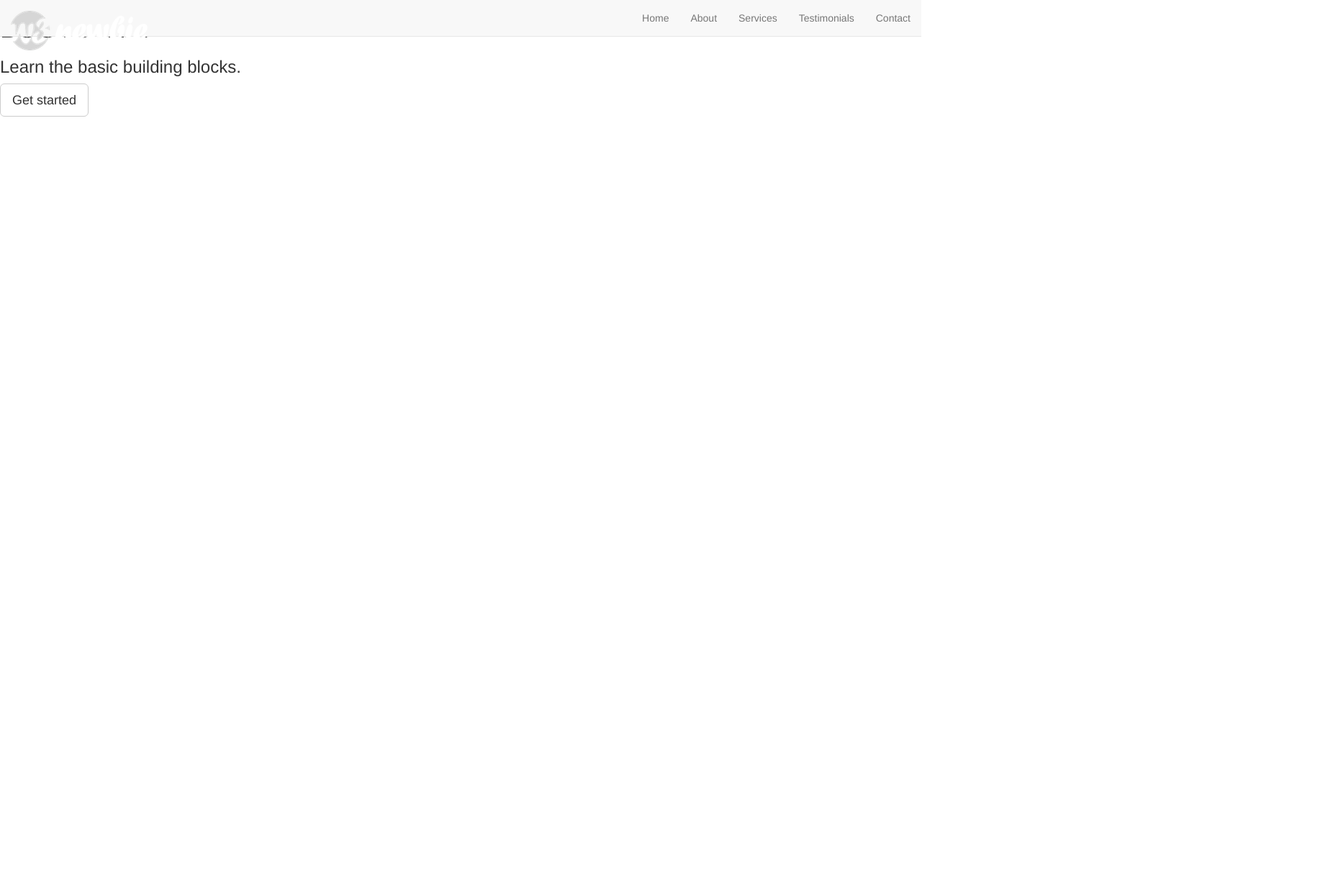
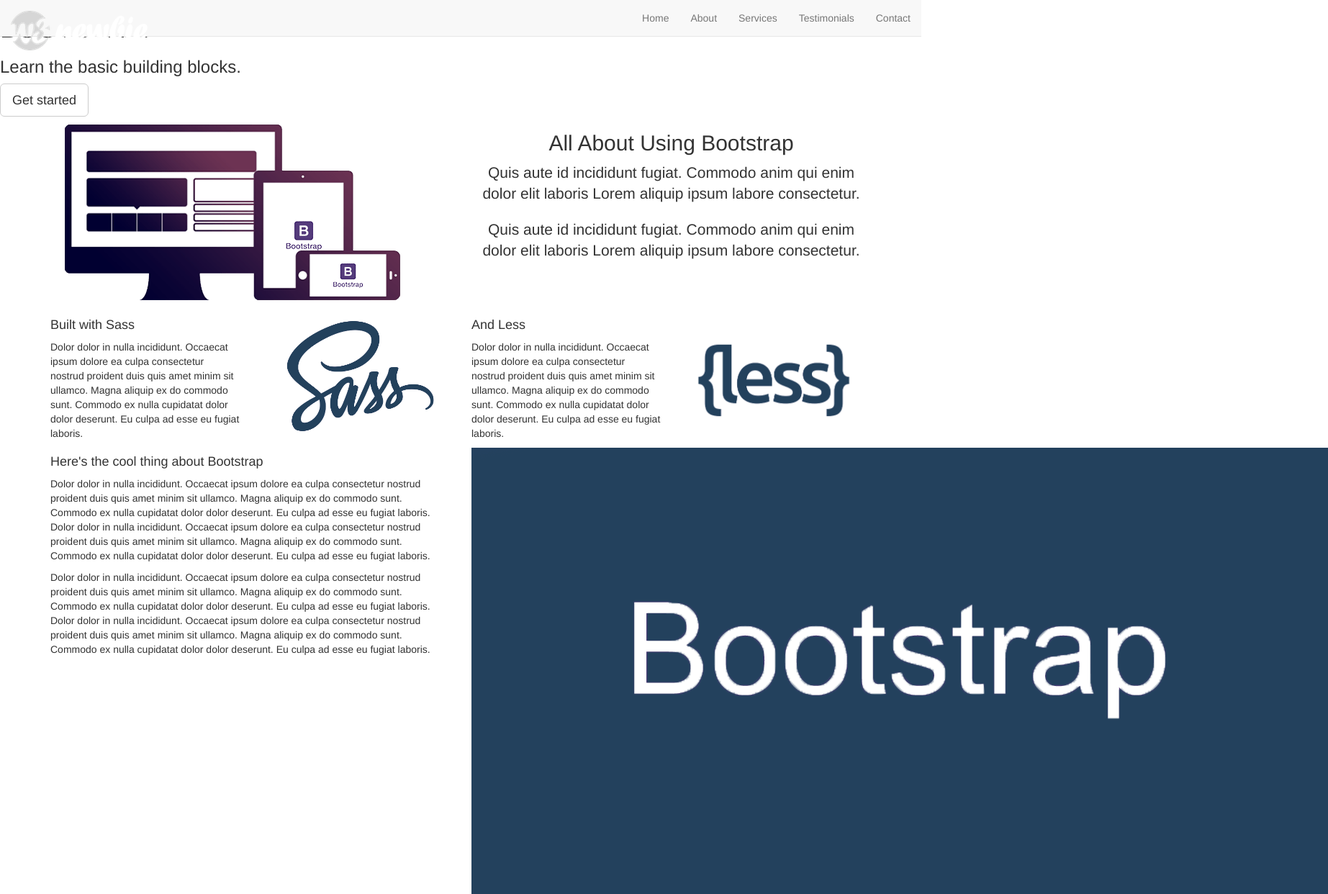
Before and after one commit to Brendon1911/Bootstrap-Webpage-Tutorial, a plain HTML site: page index.html in a window 1280 px wide. Shown: the whole page at 72% size, 1845 px wide, since content can reach past the window. Before the commit the page ends 800 px from the top, so only its background shows below. Drawn offline with nearby package versions, Linux system fonts and the light colour scheme.

Commit message:
Add main page content

```diff
--- a/index.html
+++ b/index.html
@@ -43,6 +43,78 @@
       </div>
     </div>
 
+    <div class="padding">
+      <div class="container">
+        <div class="row">
+          <div class="col-sm-6">
+            <img src="img/bootstrap.png">
+          </div>
+          <div class="col-sm-6 text-center">
+            <h2>All About Using Bootstrap</h2>
+            <p class="lead">Quis aute id incididunt fugiat. Commodo anim qui enim dolor elit laboris Lorem aliquip ipsum
+              labore consectetur.</p>
+            <p class="lead">Quis aute id incididunt fugiat. Commodo anim qui enim dolor elit laboris Lorem aliquip ipsum
+                labore consectetur.</p>
+          </div>
+        </div>
+      </div>
+    </div>
+
+    <div class="padding">
+      <div class="container">
+        <div class="row">
+          <div class="col-lg-3 col-md-3 col-sm-6 col-xs-12">
+            <h4>Built with Sass</h4>
+            <p>Dolor dolor in nulla incididunt. Occaecat ipsum dolore ea culpa consectetur nostrud proident duis quis
+              amet minim sit ullamco. Magna aliquip ex do commodo sunt. Commodo ex nulla cupidatat dolor dolor deserunt.
+              Eu culpa ad esse eu fugiat laboris.</p>
+          </div>
+          <div class="col-lg-3 col-md-3 col-sm-6 col-xs-12">
+            <img src="img/sass.png" class="img-responsive">
+          </div>
+          <div class="col-lg-3 col-md-3 col-sm-6 col-xs-12">
+            <h4>And Less</h4>
+            <p>Dolor dolor in nulla incididunt. Occaecat ipsum dolore ea culpa consectetur nostrud proident duis quis
+              amet minim sit ullamco. Magna aliquip ex do commodo sunt. Commodo ex nulla cupidatat dolor dolor deserunt.
+              Eu culpa ad esse eu fugiat laboris.</p>
+          </div>
+          <div class="col-lg-3 col-md-3 col-sm-6 col-xs-12">
+            <img src="img/less.png" class="img-responsive">
+          </div>
+        </div>
+      </div>
+    </div>
+
+    <div id="fixed">
+    </div>
+
+    <div class="padding">
+        <div class="container">
+          <div class="row">
+            <div class="col-sm-6">
+              <h4>Here's the cool thing about Bootstrap</h4>
+              <p>Dolor dolor in nulla incididunt. Occaecat ipsum dolore ea culpa consectetur nostrud proident duis quis
+                amet minim sit ullamco. Magna aliquip ex do commodo sunt. Commodo ex nulla cupidatat dolor dolor deserunt.
+                Eu culpa ad esse eu fugiat laboris. Dolor dolor in nulla incididunt. Occaecat ipsum dolore ea culpa
+                consectetur nostrud proident duis quis
+                amet minim sit ullamco. Magna aliquip ex do commodo sunt. Commodo ex nulla cupidatat dolor dolor deserunt.
+                Eu culpa ad esse eu fugiat laboris.</p>
+              <p>Dolor dolor in nulla incididunt. Occaecat ipsum dolore ea culpa consectetur nostrud proident duis quis
+                amet minim sit ullamco. Magna aliquip ex do commodo sunt. Commodo ex nulla cupidatat dolor dolor deserunt.
+                Eu culpa ad esse eu fugiat laboris. Dolor dolor in nulla incididunt. Occaecat ipsum dolore ea culpa
+                consectetur nostrud proident duis quis
+                amet minim sit ullamco. Magna aliquip ex do commodo sunt. Commodo ex nulla cupidatat dolor dolor deserunt.
+                Eu culpa ad esse eu fugiat laboris.</p>
+            </div>
+            <div class="col-sm-6">
+              <img src="img/bootstrap2.png">
+            </div>
+          </div>
+        </div>
+      </div>
+
+
+
   </body>
 
 </html>
```
